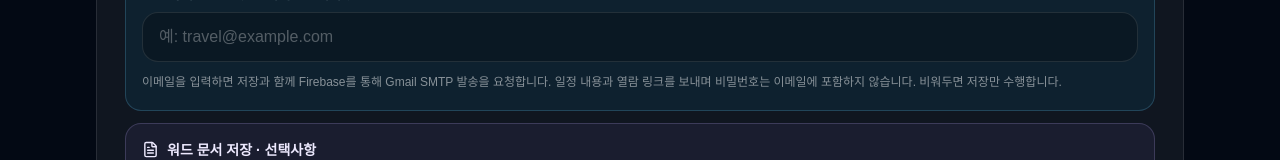
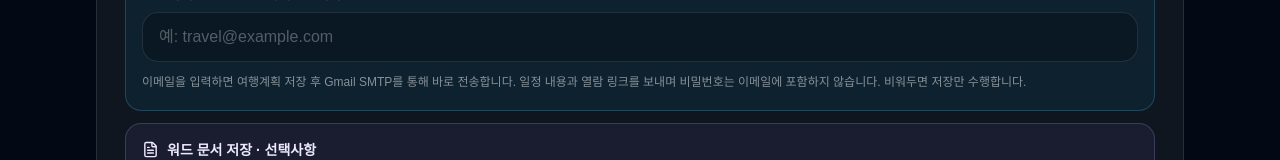
Before and after one commit to namrkorea/Repository-name-journey-vault, a Next.js app: page /planner in a window 1280 px wide. Shown: the part 1993-2153 px from the top of the page. Built offline with nearby package versions, Linux system fonts and the light colour scheme.

Commit message:
ui: reflect direct Gmail SMTP delivery

```diff
--- a/components/PlanEmailBridge.tsx
+++ b/components/PlanEmailBridge.tsx
@@ -206,14 +206,14 @@ export default function PlanEmailBridge() {
           try {
             const data = (await response.clone().json()) as SaveResponse;
             if (data.email?.sent) {
-              successMessages.push(`${recipientEmail} 주소로 메일 발송 요청 완료`);
+              successMessages.push(`${recipientEmail} 주소로 이메일 전송 완료`);
             } else {
               failureMessages.push(
-                `이메일 발송 요청 실패: ${data.email?.error || "Firebase 메일 설정을 확인해 주세요."}`,
+                `이메일 전송 실패: ${data.email?.error || "Gmail SMTP 설정을 확인해 주세요."}`,
               );
             }
           } catch {
-            failureMessages.push("이메일 발송 요청 결과를 확인하지 못했습니다.");
+            failureMessages.push("이메일 전송 결과를 확인하지 못했습니다.");
           }
         }
 
@@ -274,7 +274,7 @@ export default function PlanEmailBridge() {
           />
         </label>
         <p className="mt-2 text-xs leading-6 text-white/50">
-          이메일을 입력하면 저장과 함께 Firebase를 통해 Gmail SMTP 발송을 요청합니다.
+          이메일을 입력하면 여행계획 저장 후 Gmail SMTP를 통해 바로 전송합니다.
           일정 내용과 열람 링크를 보내며 비밀번호는 이메일에 포함하지 않습니다.
           비워두면 저장만 수행합니다.
         </p>
```
